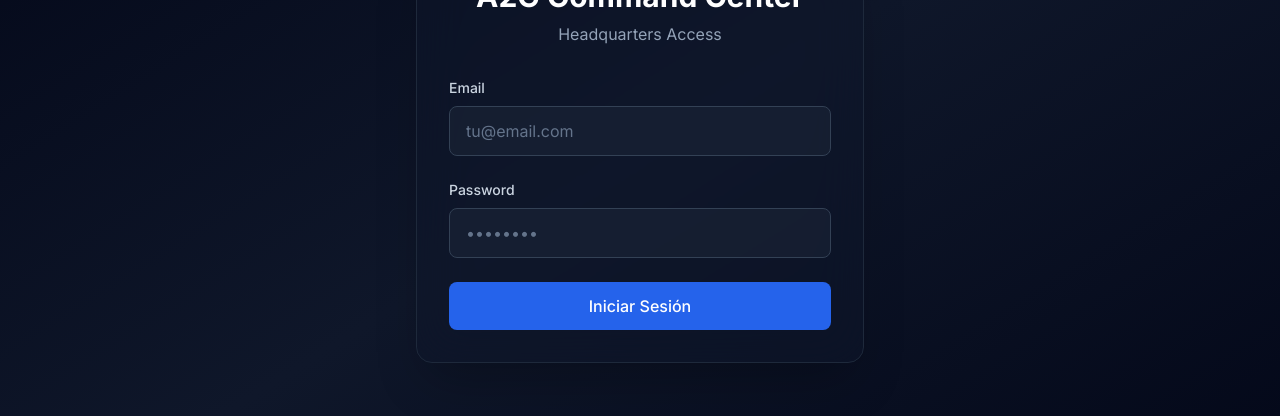
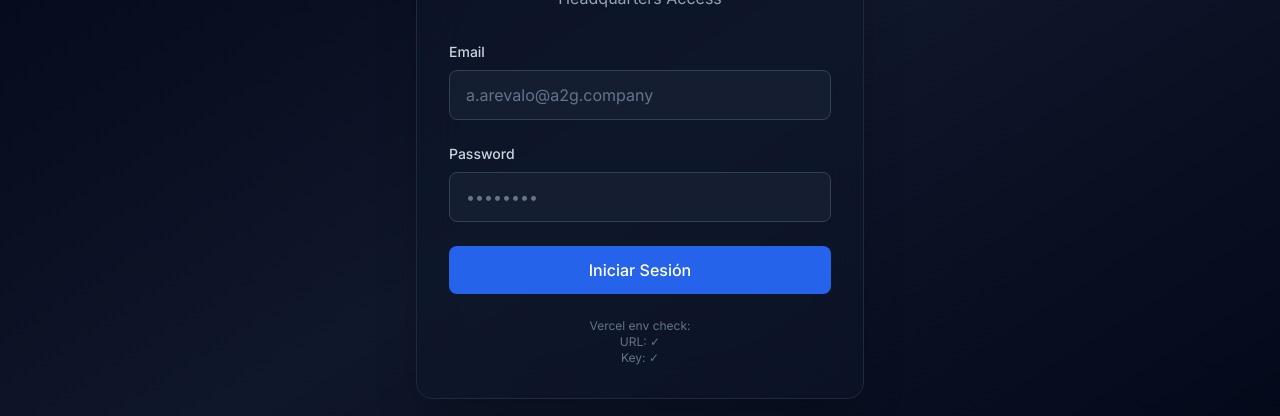
Before and after one commit to a2gcompany/A2Gheadquarter, a Next.js app: page /headquarters/login in a window 1280 px wide. Shown: the part 246-662 px from the top of the page. Built offline with nearby package versions, Linux system fonts and the light colour scheme; no server answers.

Commit message:
fix: add environment variable debugging to login page

```diff
--- a/app/login/page.tsx
+++ b/app/login/page.tsx
@@ -1,6 +1,6 @@
 'use client'
 
-import { useState } from 'react'
+import { useState, useEffect } from 'react'
 import { supabase } from '@/lib/supabase/client'
 import { useRouter } from 'next/navigation'
 
@@ -11,22 +11,40 @@ export default function LoginPage() {
   const [error, setError] = useState('')
   const router = useRouter()
 
+  useEffect(() => {
+    // Verificar que Supabase está configurado
+    const url = process.env.NEXT_PUBLIC_SUPABASE_URL
+    const key = process.env.NEXT_PUBLIC_SUPABASE_ANON_KEY
+
+    if (!url || !key) {
+      setError('Configuración de Supabase no disponible. Las variables de entorno no están cargadas.')
+      console.error('Missing env vars:', { url: !!url, key: !!key })
+    }
+  }, [])
+
   const handleLogin = async (e: React.FormEvent) => {
     e.preventDefault()
     setLoading(true)
     setError('')
 
     try {
+      console.log('Attempting login for:', email)
+
       const { data, error } = await supabase.auth.signInWithPassword({
         email,
         password,
       })
 
-      if (error) throw error
+      if (error) {
+        console.error('Login error:', error)
+        throw error
+      }
 
+      console.log('Login successful:', data)
       router.push('/dashboard')
       router.refresh()
     } catch (err: any) {
+      console.error('Caught error:', err)
       setError(err.message || 'Error al iniciar sesión')
     } finally {
       setLoading(false)
@@ -59,7 +77,7 @@ export default function LoginPage() {
               onChange={(e) => setEmail(e.target.value)}
               required
               className="w-full px-4 py-3 bg-slate-800/50 border border-slate-700 rounded-lg text-white placeholder-slate-500 focus:outline-none focus:ring-2 focus:ring-blue-500 focus:border-transparent"
-              placeholder="tu@email.com"
+              placeholder="a.arevalo@a2g.company"
             />
           </div>
 
@@ -80,11 +98,17 @@ export default function LoginPage() {
 
           <button
             type="submit"
-            disabled={loading}
+            disabled={loading || !!error}
             className="w-full py-3 px-4 bg-blue-600 hover:bg-blue-700 disabled:bg-slate-700 text-white font-medium rounded-lg transition-colors duration-200 disabled:cursor-not-allowed"
           >
             {loading ? 'Iniciando sesión...' : 'Iniciar Sesión'}
           </button>
+
+          <div className="text-xs text-slate-500 text-center">
+            <p>Vercel env check:</p>
+            <p>URL: {process.env.NEXT_PUBLIC_SUPABASE_URL ? '✓' : '✗'}</p>
+            <p>Key: {process.env.NEXT_PUBLIC_SUPABASE_ANON_KEY ? '✓' : '✗'}</p>
+          </div>
         </form>
       </div>
     </div>
```
